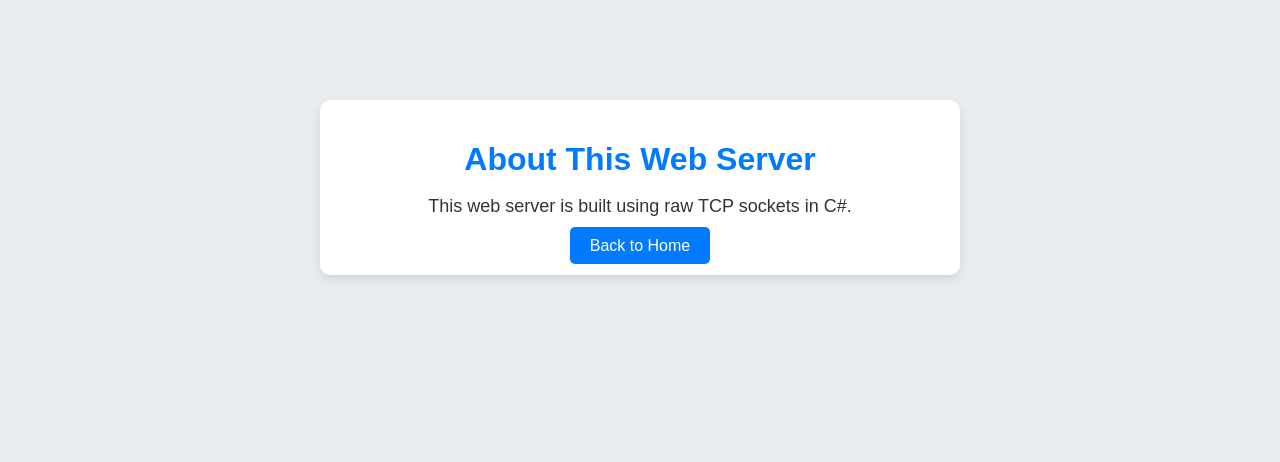
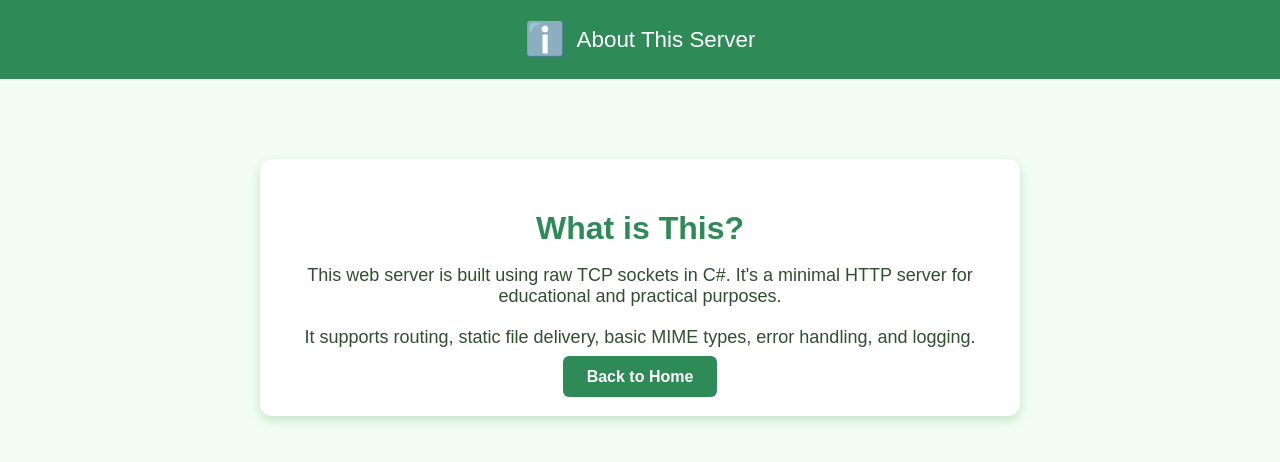
Before and after one commit to Sandroo10/ProjectWebServerApp, a plain HTML site: page WebServerApp/webroot/about.html in a window 1280 px wide. Drawn offline with Linux system fonts and the light colour scheme.

Commit message:
Styled and ready for final push

```diff
--- a/WebServerApp/webroot/about.html
+++ b/WebServerApp/webroot/about.html
@@ -6,10 +6,18 @@
     <link rel="stylesheet" href="styles.css">
 </head>
 <body>
+
+    <div class="header">
+        <i>ℹ️</i>
+        <span>About This Server</span>
+    </div>
+
     <div class="container">
-        <h1>About This Web Server</h1>
-        <p>This web server is built using raw TCP sockets in C#.</p>
+        <h1>What is This?</h1>
+        <p>This web server is built using raw TCP sockets in C#. It's a minimal HTTP server for educational and practical purposes.</p>
+        <p>It supports routing, static file delivery, basic MIME types, error handling, and logging.</p>
         <a href="index.html" class="btn">Back to Home</a>
     </div>
+
 </body>
 </html>
--- a/WebServerApp/webroot/styles.css
+++ b/WebServerApp/webroot/styles.css
@@ -1,24 +1,25 @@
 body {
     font-family: Arial, sans-serif;
-    background-color: #e9ecef;
+    background-color: #f3fdf4;
     margin: 0;
     padding: 0;
-    color: #333;
+    color: #2f4f2f;
 }
 
 .container {
-    max-width: 600px;
-    margin: 100px auto;
+    max-width: 700px;
+    margin: 80px auto;
     text-align: center;
-    padding: 20px;
-    background: white;
-    border-radius: 10px;
-    box-shadow: 0 4px 10px rgba(0, 0, 0, 0.1);
+    padding: 30px;
+    background: #ffffff;
+    border-radius: 12px;
+    box-shadow: 0 4px 12px rgba(0, 128, 0, 0.2);
 }
 
 h1 {
-    color: #007BFF;
-    margin-bottom: 10px;
+    color: #2e8b57;
+    margin-bottom: 15px;
+    font-size: 2em;
 }
 
 p {
@@ -29,12 +30,36 @@ p {
 .btn {
     text-decoration: none;
     color: white;
-    background-color: #007BFF;
-    padding: 10px 20px;
-    border-radius: 5px;
-    transition: background-color 0.2s ease;
+    background-color: #2e8b57;
+    padding: 12px 24px;
+    border-radius: 6px;
+    transition: background-color 0.3s ease;
+    font-weight: bold;
 }
 
     .btn:hover {
-        background-color: #0056b3;
+        background-color: #246c45;
     }
+
+.header {
+    background-color: #2e8b57;
+    padding: 20px;
+    color: white;
+    text-align: center;
+    font-size: 1.4em;
+    display: flex;
+    align-items: center;
+    justify-content: center;
+    gap: 10px;
+}
+
+    .header i {
+        font-style: normal;
+        font-size: 1.5em;
+    }
+
+.error-icon {
+    font-size: 60px;
+    color: #dc3545;
+    margin-bottom: 20px;
+}
```
Also changed, not shown: WebServerApp/webroot/error.html (+8 -3 lines), WebServerApp/webroot/index.html (+8 -1 lines).
